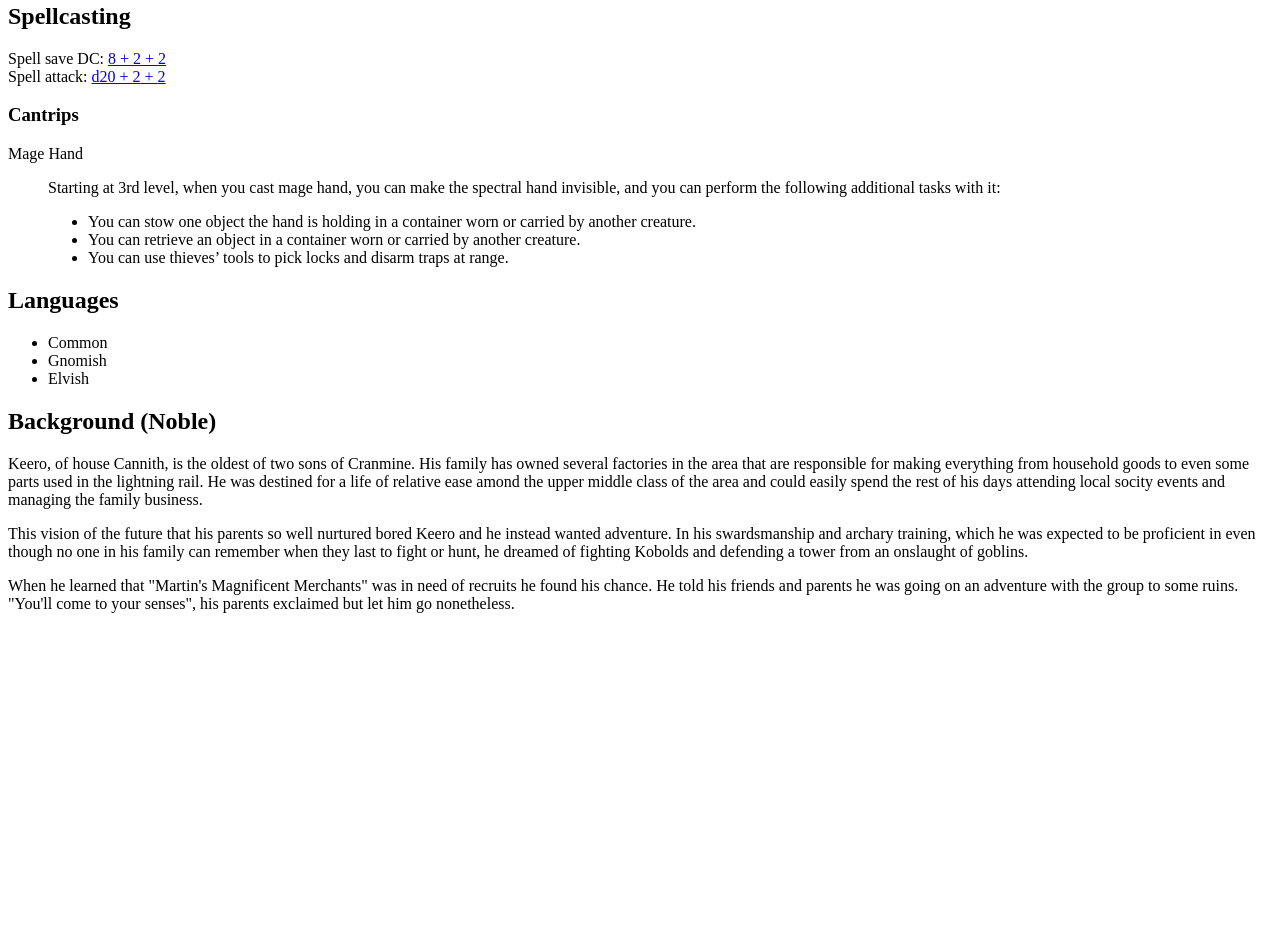
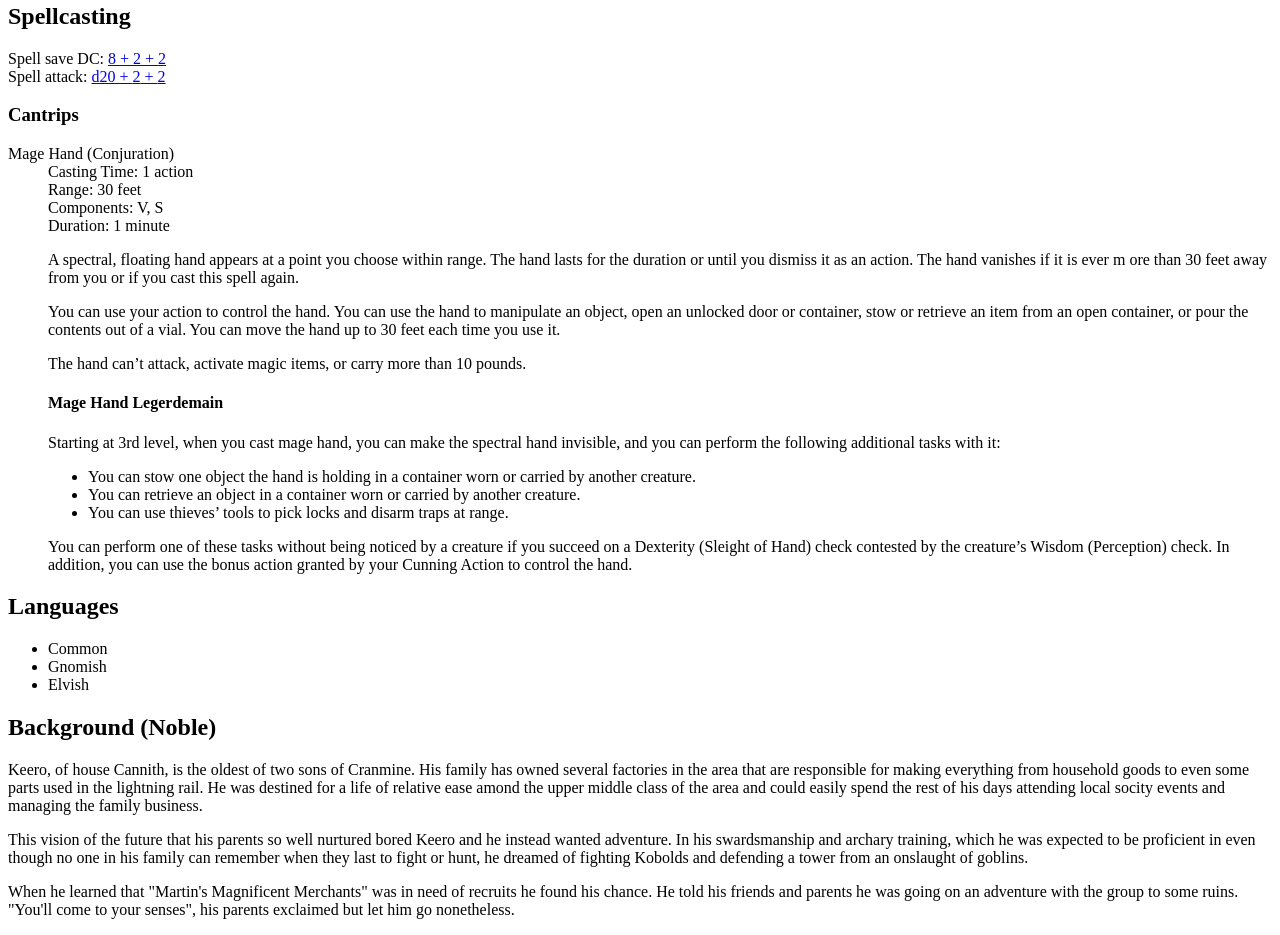
Before and after one commit to prowe/Keero, a website with bundled scripts: page index.html in a window 1280 px wide. Shown: the part 1386-2321 px from the top of the page. Before the commit the page ends 2015 px from the top, so only its background shows below. Built offline with nearby package versions, Linux system fonts and the light colour scheme.

Commit message:
starting work on levleing and spells

```diff
--- a/index.html
+++ b/index.html
@@ -109,14 +109,38 @@
             <div>
                 <h3>Cantrips</h3>
                 <dl>
-                    <dt>Mage Hand</dt>
+                    <dt>Mage Hand (Conjuration)</dt>
                     <dd>
-                        <p>Starting at 3rd level, when you cast mage hand, you can make the spectral hand invisible, and you can perform the following additional tasks with it:</p>
-                        <ul>
-                            <li>You can stow one object the hand is holding in a container worn or carried by another creature.</li>
-                            <li>You can retrieve an object in a container worn or carried by another creature.</li>
-                            <li>You can use thieves’ tools to pick locks and disarm traps at range.</li>
-                        </ul>
+                        <div>Casting Time: 1 action</div>
+                        <div>Range: 30 feet</div>
+                        <div>Components: V, S</div>
+                        <div>Duration: 1 minute</div>
+                        <p>
+                            A spectral, floating hand appears at a point you choose within range. The hand lasts for the duration or until you dismiss
+                            it as an action. The hand vanishes if it is ever m ore than 30 feet away from you or if you cast
+                            this spell again.</p>
+                        <p>
+                            You can use your action to control the hand. You can use the hand to manipulate an object, open an unlocked door or container,
+                            stow or retrieve an item from an open container, or pour the contents out of a vial. You can
+                            move the hand up to 30 feet each time you use it.
+                            <p>
+                                <p>
+                                    The hand can’t attack, activate magic items, or carry more than 10 pounds.</p>
+
+                                <h4>Mage Hand Legerdemain</h4>
+                                <p>Starting at 3rd level, when you cast mage hand, you can make the spectral hand invisible,
+                                    and you can perform the following additional tasks with it:</p>
+                                <ul>
+                                    <li>You can stow one object the hand is holding in a container worn or carried by another
+                                        creature.</li>
+                                    <li>You can retrieve an object in a container worn or carried by another creature.</li>
+                                    <li>You can use thieves’ tools to pick locks and disarm traps at range.</li>
+                                </ul>
+                                <p>You can perform one of these tasks without being noticed by a creature if you succeed on
+                                    a Dexterity (Sleight of Hand) check contested by the creature’s Wisdom (Perception) check.
+                                    In addition, you can use the bonus action granted by your Cunning Action to control the
+                                    hand.
+                                    <p>
                     </dd>
                 </dl>
             </div>
```
